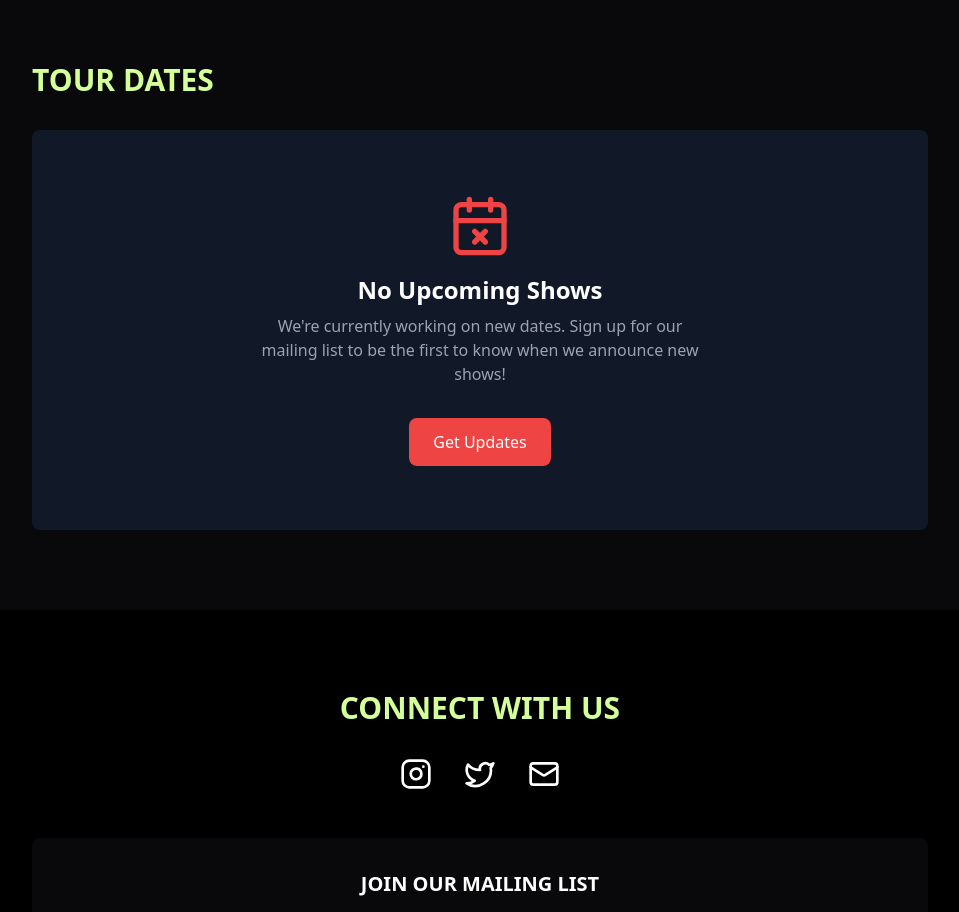
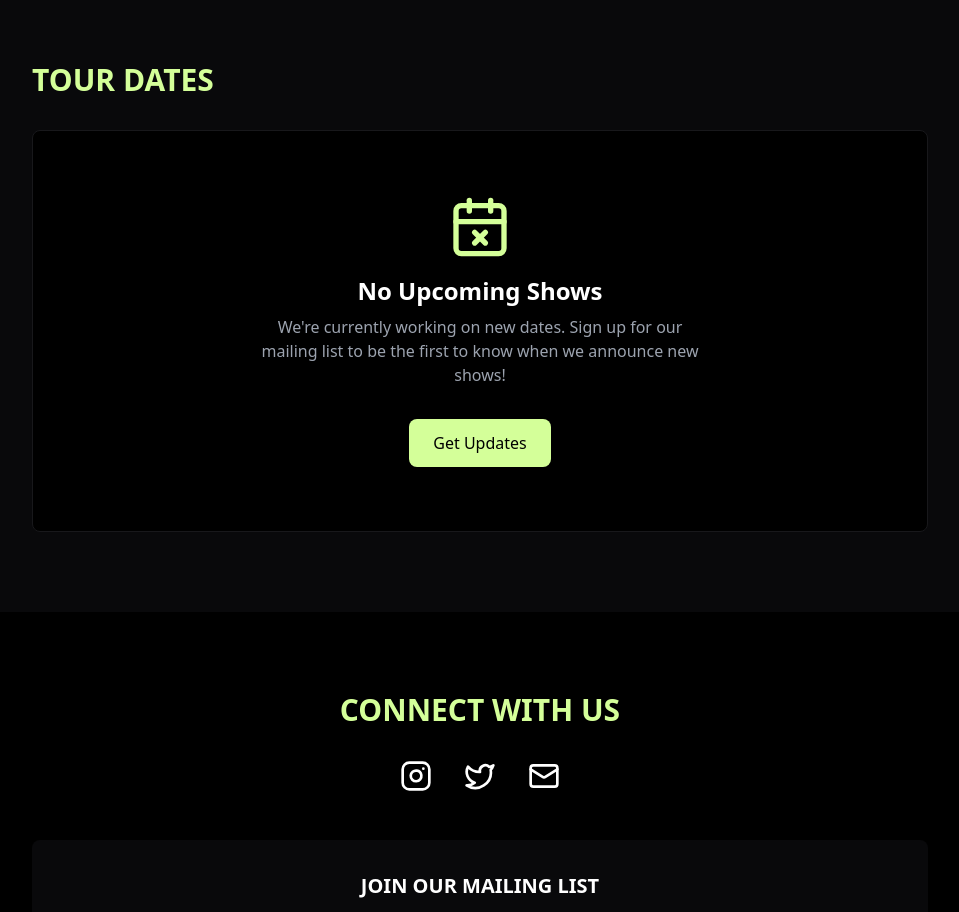
Before and after one commit to pr-rossi/northernnational, a React (Create React App) app: page / in a window 1280 px wide. Shown: the part 1560-2472 px from the top of the page, without its empty margins (160-1119 px from the left). Built offline with nearby package versions, Linux system fonts and the light colour scheme.

Commit message:
Update NoShows.js

```diff
--- a/src/components/NoShows.js
+++ b/src/components/NoShows.js
@@ -3,18 +3,17 @@ import { CalendarX } from 'lucide-react';
 
 const NoShows = () => {
   return (
-    <div className="flex flex-col items-center justify-center py-16 px-4 bg-gray-900 rounded-lg text-center">
-      <CalendarX className="w-16 h-16 text-red-500 mb-4" />
-      <h3 className="text-2xl font-bold mb-2">No Upcoming Shows</h3>
+    <div className="flex flex-col items-center justify-center py-16 px-4 bg-black rounded-lg text-center border border-zinc-900">
+      <CalendarX className="w-16 h-16 text-[#D4FF99] mb-4" />
+      <h3 className="text-2xl font-bold mb-2 text-white">No Upcoming Shows</h3>
       <p className="text-gray-400 max-w-md">
         We're currently working on new dates. Sign up for our mailing list to be the first to know when we announce new shows!
       </p>
 
-      {/* Optional: Social Links */}
       <div className="mt-8">
         <a
           href="#mailing-list"
-          className="inline-flex items-center px-6 py-3 bg-red-500 hover:bg-red-600 rounded-lg transition duration-300"
+          className="inline-flex items-center px-6 py-3 bg-[#D4FF99] hover:bg-[#bfe589] text-black font-medium rounded-lg transition duration-300"
         >
           Get Updates
         </a>
```
